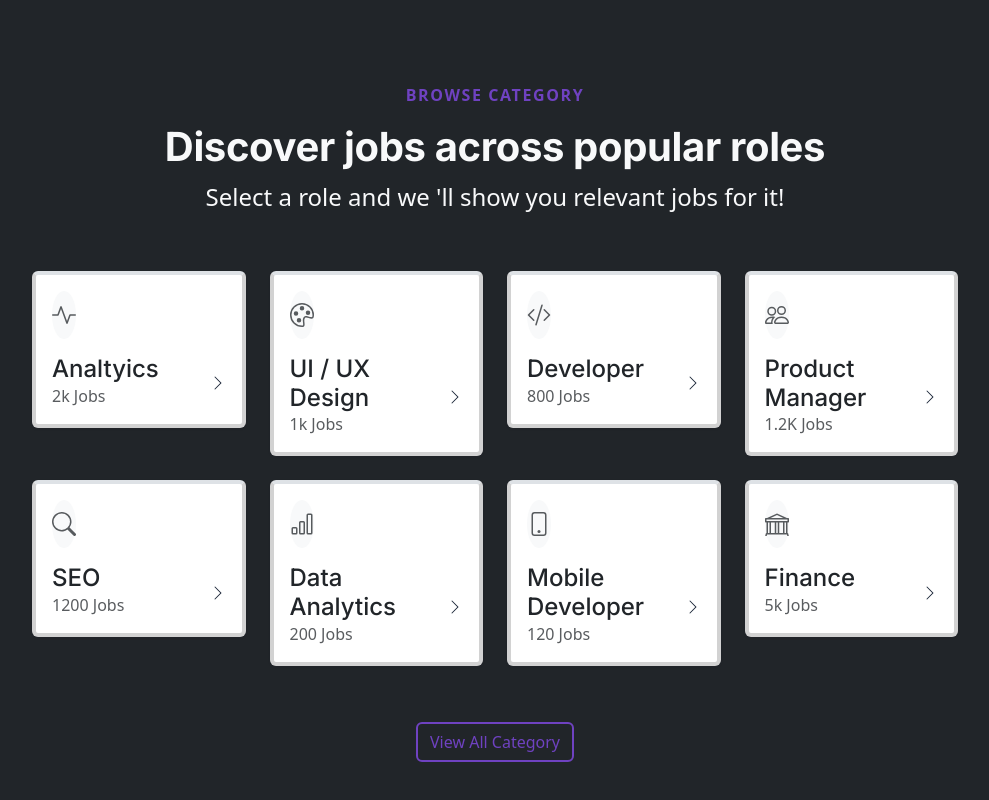
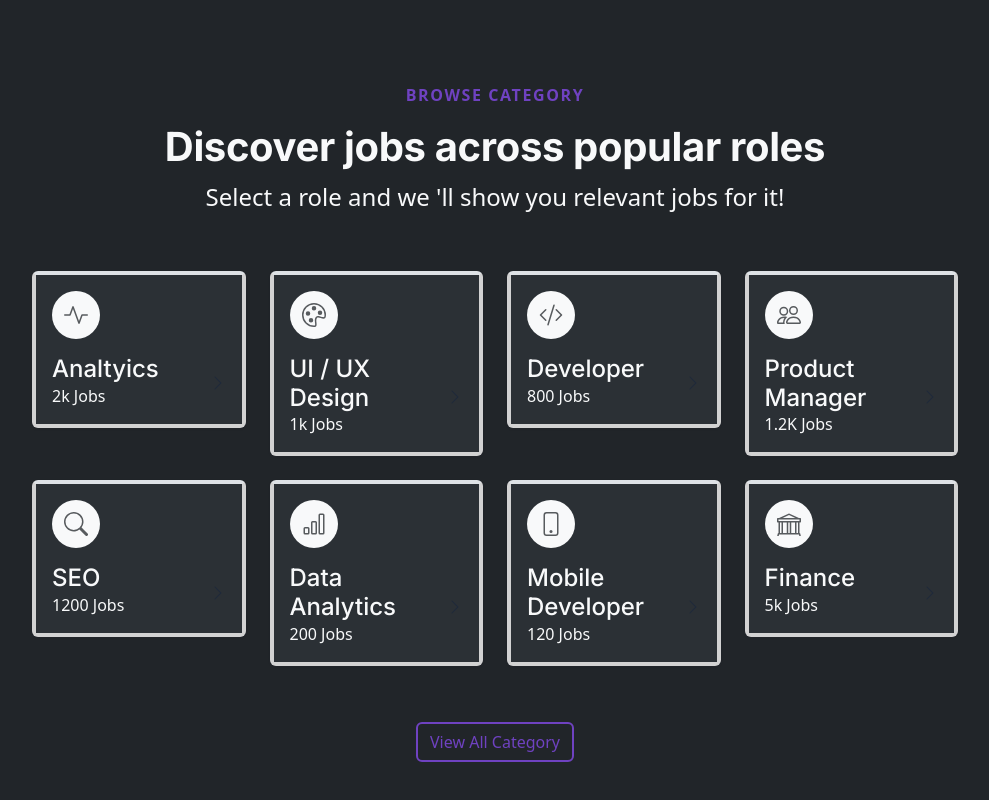
Before and after one commit to RMWebs2023/CER-Alternativas, a React (Vite) app: page / in a window 1280 px wide. Shown: the part 2860-3660 px from the top of the page, without its empty margins (145-1134 px from the left). Built offline with nearby package versions, Linux system fonts and the light colour scheme.

Commit message:
push 12
Correcciones y completado de complemento categories

```diff
--- a/src/pages/home.jsx
+++ b/src/pages/home.jsx
@@ -217,7 +217,7 @@ const Home = () => {
               <div className="gy-6 row">
                 <div className="col-md-4 col-sm-12">
                   <div className=" text-center">
-                    <div className="icon-shape-hiw icon-lg border-2 fs-3 rounded-circle mb-4 process-line smooth-shadow-md border">
+                    <div className="icon-shape-hiw icon-lg border-2 fs-3 rounded-circle mb-4 process-line smooth-shadow-md border-hiw">
                       1
                     </div>
                     <h3>Click on &#x27;Post a job &#x27;</h3>
@@ -229,7 +229,7 @@ const Home = () => {
                 </div>
                 <div className="col-md-4 col-sm-12">
                   <div className=" text-center">
-                    <div className="icon-shape-hiw icon-lg border border-2 fs-3 rounded-circle mb-4 process-line smooth-shadow-md">
+                    <div className="icon-shape-hiw icon-lg border-2 fs-3 rounded-circle mb-4 process-line smooth-shadow-md border-hiw">
                       2
                     </div>
                     <h3>Select an upgrade if required </h3>
@@ -242,7 +242,7 @@ const Home = () => {
                 </div>
                 <div className="col-md-4 col-sm-12">
                   <div className=" text-center">
-                    <div className="icon-shape-hiw icon-lg border border-2 fs-3 rounded-circle mb-4 smooth-shadow-md">
+                    <div className="icon-shape-hiw icon-lg border-2 fs-3 rounded-circle mb-4 smooth-shadow-md border-hiw">
                       3
                     </div>
                     <h3>Purchase the listing </h3>
@@ -287,9 +287,9 @@ const Home = () => {
               </div>
               <div className="gy-4 row">
                 <div className="col-lg-3 col-md-4 col-12">
-                  <div className="border-top border-muted border-4 card-hover-with-icon  card">
-                    <div className="card-body">
-                      <div className="icon-shape icon-lg rounded-circle bg-light text-muted mb-3  card-icon">
+                  <div className="border-top border-muted border-4 card-hover-with-icon card">
+                    <div className="card-body color-grey text-light">
+                      <div className="icon-shape-cat icon-lg rounded-circle bg-light text-muted mb-3 card-icon">
                         <svg
                           xmlns="http://www.w3.org/2000/svg"
                           width="24"
@@ -307,7 +307,7 @@ const Home = () => {
                       <div className="d-flex align-items-center justify-content-between">
                         <div>
                           <h4 className="mb-0">Analtyics</h4>
-                          <p className="mb-0 text-muted">2k Jobs</p>
+                          <p className="mb-0 text-light">2k Jobs</p>
                         </div>
                         <a href="#" className="text-inherit">
                           <svg
@@ -330,8 +330,8 @@ const Home = () => {
                 </div>
                 <div className="col-lg-3 col-md-4 col-12">
                   <div className="border-top border-muted border-4 card-hover-with-icon  card">
-                    <div className="card-body">
-                      <div className="icon-shape icon-lg rounded-circle bg-light text-muted mb-3  card-icon">
+                    <div className="card-body color-grey text-light">
+                      <div className="icon-shape-cat icon-lg rounded-circle bg-light text-muted mb-3  card-icon">
                         <svg
                           xmlns="http://www.w3.org/2000/svg"
                           width="24"
@@ -347,7 +347,7 @@ const Home = () => {
                       <div className="d-flex align-items-center justify-content-between">
                         <div>
                           <h4 className="mb-0">UI / UX Design</h4>
-                          <p className="mb-0 text-muted">1k Jobs</p>
+                          <p className="mb-0 text-light">1k Jobs</p>
                         </div>
                         <a href="#" className="text-inherit">
                           <svg
@@ -370,8 +370,8 @@ const Home = () => {
                 </div>
                 <div className="col-lg-3 col-md-4 col-12">
                   <div className="border-top border-muted border-4 card-hover-with-icon  card">
-                    <div className="card-body">
-                      <div className="icon-shape icon-lg rounded-circle bg-light text-muted mb-3  card-icon">
+                    <div className="card-body color-grey text-light">
+                      <div className="icon-shape-cat icon-lg rounded-circle bg-light text-muted mb-3  card-icon">
                         <svg
                           xmlns="http://www.w3.org/2000/svg"
                           width="24"
@@ -386,7 +386,7 @@ const Home = () => {
                       <div className="d-flex align-items-center justify-content-between">
                         <div>
                           <h4 className="mb-0">Developer</h4>
-                          <p className="mb-0 text-muted">800 Jobs</p>
+                          <p className="mb-0 text-light">800 Jobs</p>
                         </div>
                         <a href="#" className="text-inherit">
                           <svg
@@ -409,8 +409,8 @@ const Home = () => {
                 </div>
                 <div className="col-lg-3 col-md-4 col-12">
                   <div className="border-top border-muted border-4 card-hover-with-icon  card">
-                    <div className="card-body">
-                      <div className="icon-shape icon-lg rounded-circle bg-light text-muted mb-3  card-icon">
+                    <div className="card-body color-grey text-light">
+                      <div className="icon-shape-cat icon-lg rounded-circle bg-light text-muted mb-3  card-icon">
                         <svg
                           xmlns="http://www.w3.org/2000/svg"
                           width="24"
@@ -425,7 +425,7 @@ const Home = () => {
                       <div className="d-flex align-items-center justify-content-between">
                         <div>
                           <h4 className="mb-0">Product Manager</h4>
-                          <p className="mb-0 text-muted">1.2K Jobs</p>
+                          <p className="mb-0 text-light">1.2K Jobs</p>
                         </div>
                         <a href="#" className="text-inherit">
                           <svg
@@ -448,8 +448,8 @@ const Home = () => {
                 </div>
                 <div className="col-lg-3 col-md-4 col-12">
                   <div className="border-top border-muted border-4 card-hover-with-icon  card">
-                    <div className="card-body">
-                      <div className="icon-shape icon-lg rounded-circle bg-light text-muted mb-3  card-icon">
+                    <div className="card-body color-grey text-light">
+                      <div className="icon-shape-cat icon-lg rounded-circle bg-light text-muted mb-3  card-icon">
                         <svg
                           xmlns="http://www.w3.org/2000/svg"
                           width="24"
@@ -464,7 +464,7 @@ const Home = () => {
                       <div className="d-flex align-items-center justify-content-between">
                         <div>
                           <h4 className="mb-0">SEO</h4>
-                          <p className="mb-0 text-muted">1200 Jobs</p>
+                          <p className="mb-0 text-light">1200 Jobs</p>
                         </div>
                         <a href="#" className="text-inherit">
                           <svg
@@ -487,8 +487,8 @@ const Home = () => {
                 </div>
                 <div className="col-lg-3 col-md-4 col-12">
                   <div className="border-top border-muted border-4 card-hover-with-icon  card">
-                    <div className="card-body">
-                      <div className="icon-shape icon-lg rounded-circle bg-light text-muted mb-3  card-icon">
+                    <div className="card-body color-grey text-light">
+                      <div className="icon-shape-cat icon-lg rounded-circle bg-light text-muted mb-3  card-icon">
                         <svg
                           xmlns="http://www.w3.org/2000/svg"
                           width="24"
@@ -503,7 +503,7 @@ const Home = () => {
                       <div className="d-flex align-items-center justify-content-between">
                         <div>
                           <h4 className="mb-0">Data Analytics</h4>
-                          <p className="mb-0 text-muted">200 Jobs</p>
+                          <p className="mb-0 text-light">200 Jobs</p>
                         </div>
                         <a href="#" className="text-inherit">
                           <svg
@@ -526,8 +526,8 @@ const Home = () => {
                 </div>
                 <div className="col-lg-3 col-md-4 col-12">
                   <div className="border-top border-muted border-4 card-hover-with-icon  card">
-                    <div className="card-body">
-                      <div className="icon-shape icon-lg rounded-circle bg-light text-muted mb-3  card-icon">
+                    <div className="card-body color-grey text-light">
+                      <div className="icon-shape-cat icon-lg rounded-circle bg-light text-muted mb-3  card-icon">
                         <svg
                           xmlns="http://www.w3.org/2000/svg"
                           width="24"
@@ -543,7 +543,7 @@ const Home = () => {
                       <div className="d-flex align-items-center justify-content-between">
                         <div>
                           <h4 className="mb-0">Mobile Developer</h4>
-                          <p className="mb-0 text-muted">120 Jobs</p>
+                          <p className="mb-0 text-light">120 Jobs</p>
                         </div>
                         <a href="#" className="text-inherit">
                           <svg
@@ -566,8 +566,8 @@ const Home = () => {
                 </div>
                 <div className="col-lg-3 col-md-4 col-12">
                   <div className="border-top border-muted border-4 card-hover-with-icon  card">
-                    <div className="card-body">
-                      <div className="icon-shape icon-lg rounded-circle bg-light text-muted mb-3  card-icon">
+                    <div className="card-body color-grey text-light">
+                      <div className="icon-shape-cat icon-lg rounded-circle bg-light text-muted mb-3  card-icon">
                         <svg
                           xmlns="http://www.w3.org/2000/svg"
                           width="24"
@@ -582,7 +582,7 @@ const Home = () => {
                       <div className="d-flex align-items-center justify-content-between">
                         <div>
                           <h4 className="mb-0">Finance</h4>
-                          <p className="mb-0 text-muted">5k Jobs</p>
+                          <p className="mb-0 text-light">5k Jobs</p>
                         </div>
                         <a href="#" className="text-inherit">
                           <svg
```
Also changed, not shown: src/index.css.
